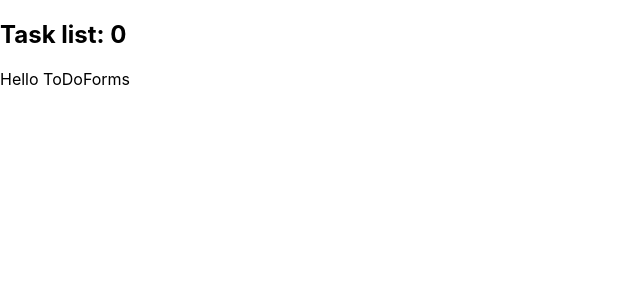
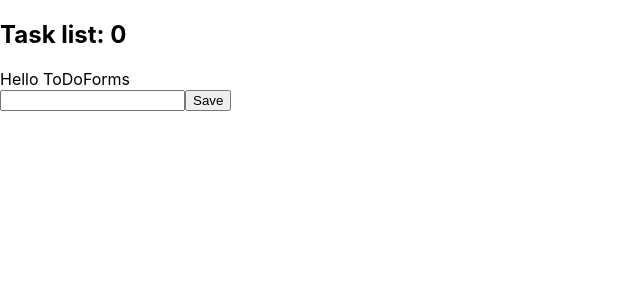
Before and after one commit to bubandrei/React_Todo, a React (Create React App) app: page / in a window 1280 px wide. Shown: the top 300 px of the page, without its empty margins (0-640 px from the left). Built offline with nearby package versions, Linux system fonts and the light colour scheme.

Commit message:
create todoform

```diff
--- a/src/components/Todo.jsx
+++ b/src/components/Todo.jsx
@@ -1,6 +1,7 @@
 import React from "react";
 
 const ToDo = () => {
+
     return (
         <div>I'm Todo</div>
     )
--- a/src/components/TodoForm.jsx
+++ b/src/components/TodoForm.jsx
@@ -1,9 +1,38 @@
-import React from "react";
+import React, { useState } from "react";
 
-const ToDoForm = () => {
+const ToDoForm = (props) => {
+
+    const [userInput, setUserInput] = useState('');
+
+    const handleChange = (e) => {
+        setUserInput(e.currentTarget.value);
+    };
+
+    const handleSubmit = (e) => {
+        e.preventDefault();
+        props.addTask(userInput);
+        setUserInput('');
+    };
+
+    const handlePress = (e) => {
+        if (e.key === 'Enter') {
+            handleSubmit(e);
+        }
+    }
 
     return (
-        <div>Hello ToDoForms</div>
+        <>
+            <div>Hello ToDoForms</div>
+            <form onSubmit={handleSubmit}>
+                <input
+                    value={userInput}
+                    type='text'
+                    onChange={handleChange}
+                    onKeyDown={handlePress}
+                ></input>
+                <button>Save</button>
+            </form>
+        </>
     );
 };
 export default ToDoForm;
```
